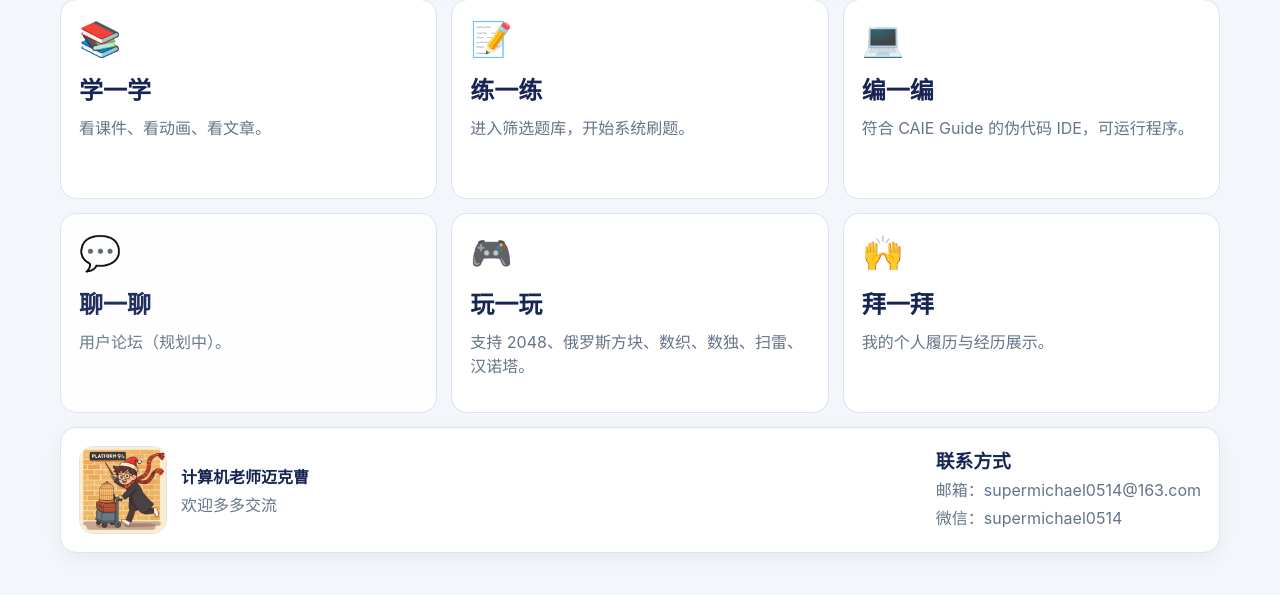
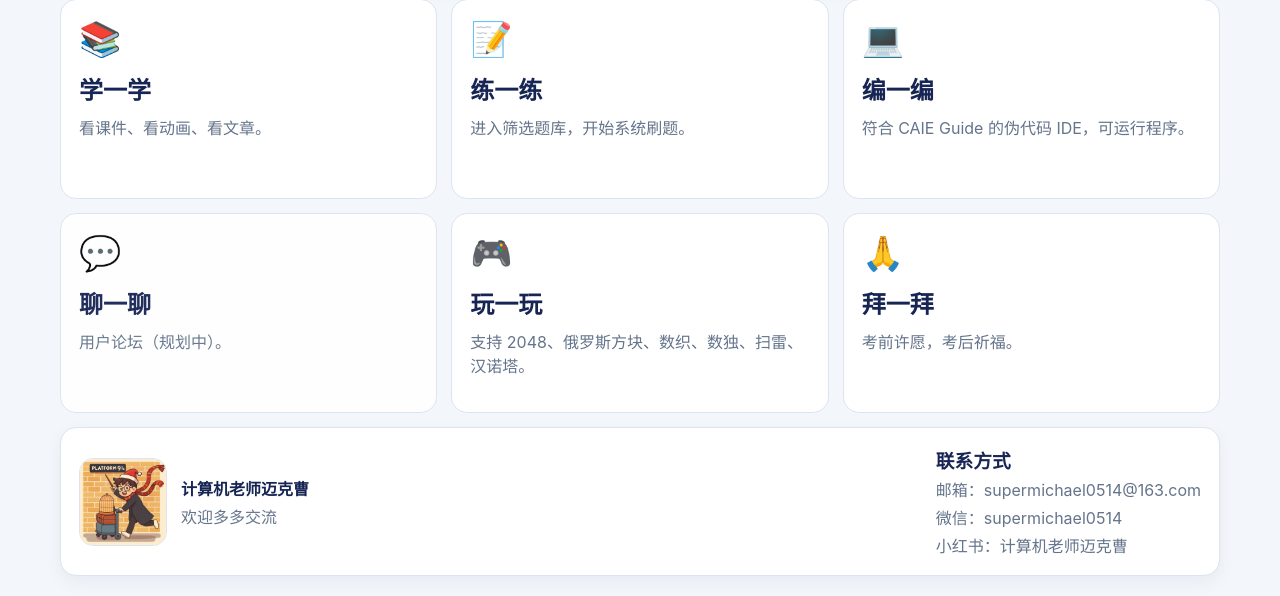
Before and after one commit to supermichael0514/shuati, a Flask app: page / in a window 1280 px wide. Shown: the part 205-801 px from the top of the page. Before the commit the page ends 771 px from the top, so only its background shows below. Run offline with Flask 3, Linux system fonts and the light colour scheme; the visitor is signed in with stand-in values (Sample User, id 1).

Commit message:
Update portal.html

```diff
--- a/templates/portal.html
+++ b/templates/portal.html
@@ -30,7 +30,7 @@
       <a class="feature-tile" href="{{ url_for('code_page', lang=lang) }}"><div class="tile-icon">💻</div><h2>{{ 'Code Lab' if lang == 'en' else '编一编' }}</h2><p>{{ 'CAIE pseudocode IDE with runnable examples.' if lang == 'en' else '符合 CAIE Guide 的伪代码 IDE，可运行程序。' }}</p></a>
       <div class="feature-tile disabled"><div class="tile-icon">💬</div><h2>{{ 'Forum' if lang == 'en' else '聊一聊' }}</h2><p>{{ 'Community forum (planned).' if lang == 'en' else '用户论坛（规划中）。' }}</p></div>
       <a class="feature-tile" href="{{ url_for('games_home', lang=lang) }}"><div class="tile-icon">🎮</div><h2>{{ 'Mini Games' if lang == 'en' else '玩一玩' }}</h2><p>{{ 'Play 2048 / Tetris / Nonogram / Sudoku / Minesweeper / Hanoi.' if lang == 'en' else '支持 2048、俄罗斯方块、数织、数独、扫雷、汉诺塔。' }}</p></a>
-      <a class="feature-tile" href="{{ url_for('profile_page', lang=lang) }}"><div class="tile-icon">🙌</div><h2>{{ 'Profile' if lang == 'en' else '拜一拜' }}</h2><p>{{ 'My personal resume and experience.' if lang == 'en' else '我的个人履历与经历展示。' }}</p></a>
+      <a class="feature-tile" href="{{ url_for('profile_page', lang=lang) }}"><div class="tile-icon">🙏</div><h2>{{ 'Cyber Wish' if lang == 'en' else '拜一拜' }}</h2><p>{{ 'My personal resume and experience.' if lang == 'en' else '考前许愿，考后祈福。' }}</p></a>
     </main>
 
     <footer class="portal-footer card">
@@ -42,6 +42,7 @@
         <h3>{{ 'Contact' if lang == 'en' else '联系方式' }}</h3>
         <p>{{ 'Email: supermichael0514@163.com' if lang == 'en' else '邮箱：supermichael0514@163.com' }}</p>
         <p>{{ 'WeChat: supermichael0514' if lang == 'en' else '微信：supermichael0514' }}</p>
+        <p>{{ 'RedNote: MichaelCao_0514' if lang == 'en' else '小红书：计算机老师迈克曹' }}</p>
       </div>
     </footer>
   </div>
```
